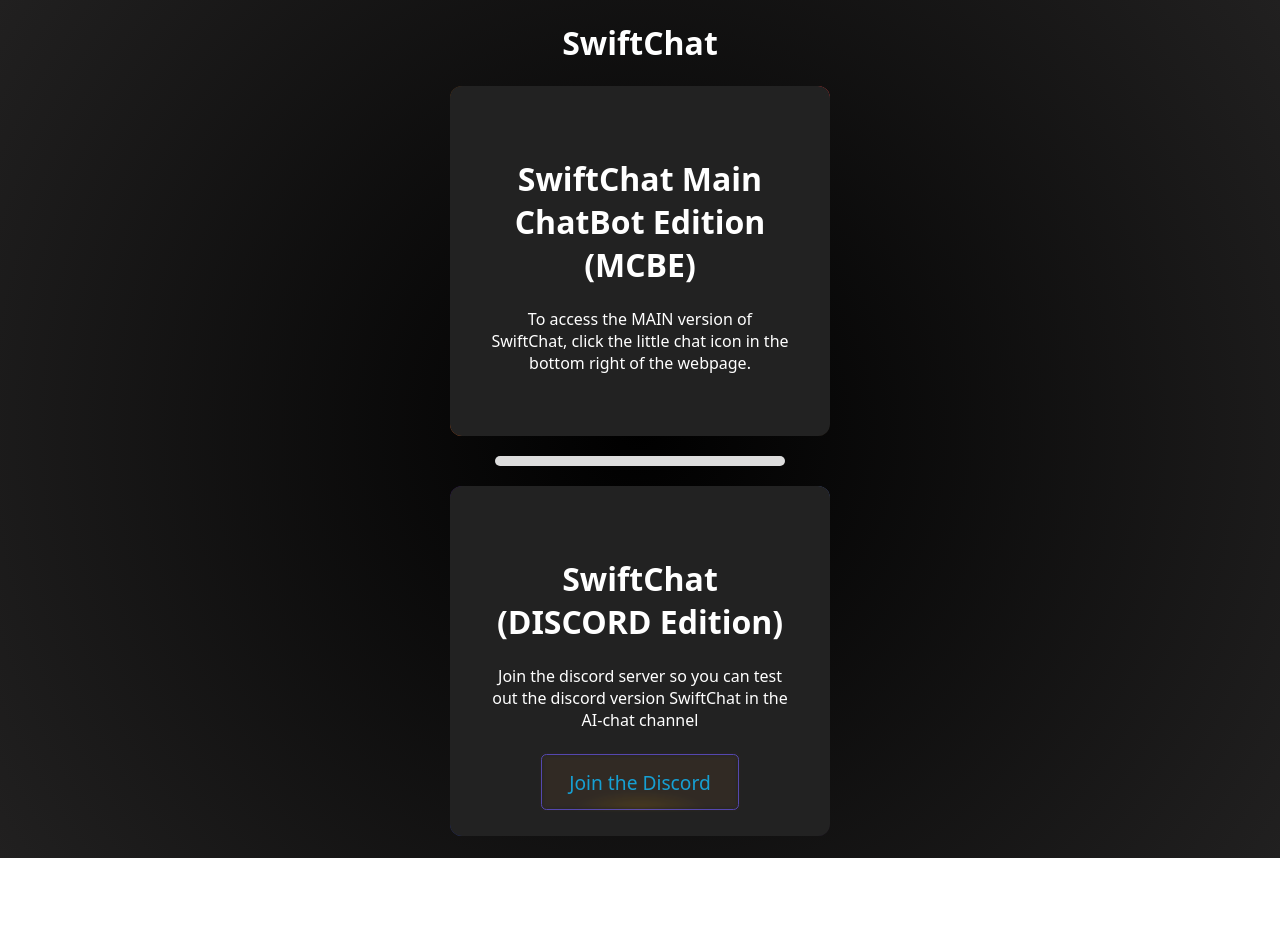
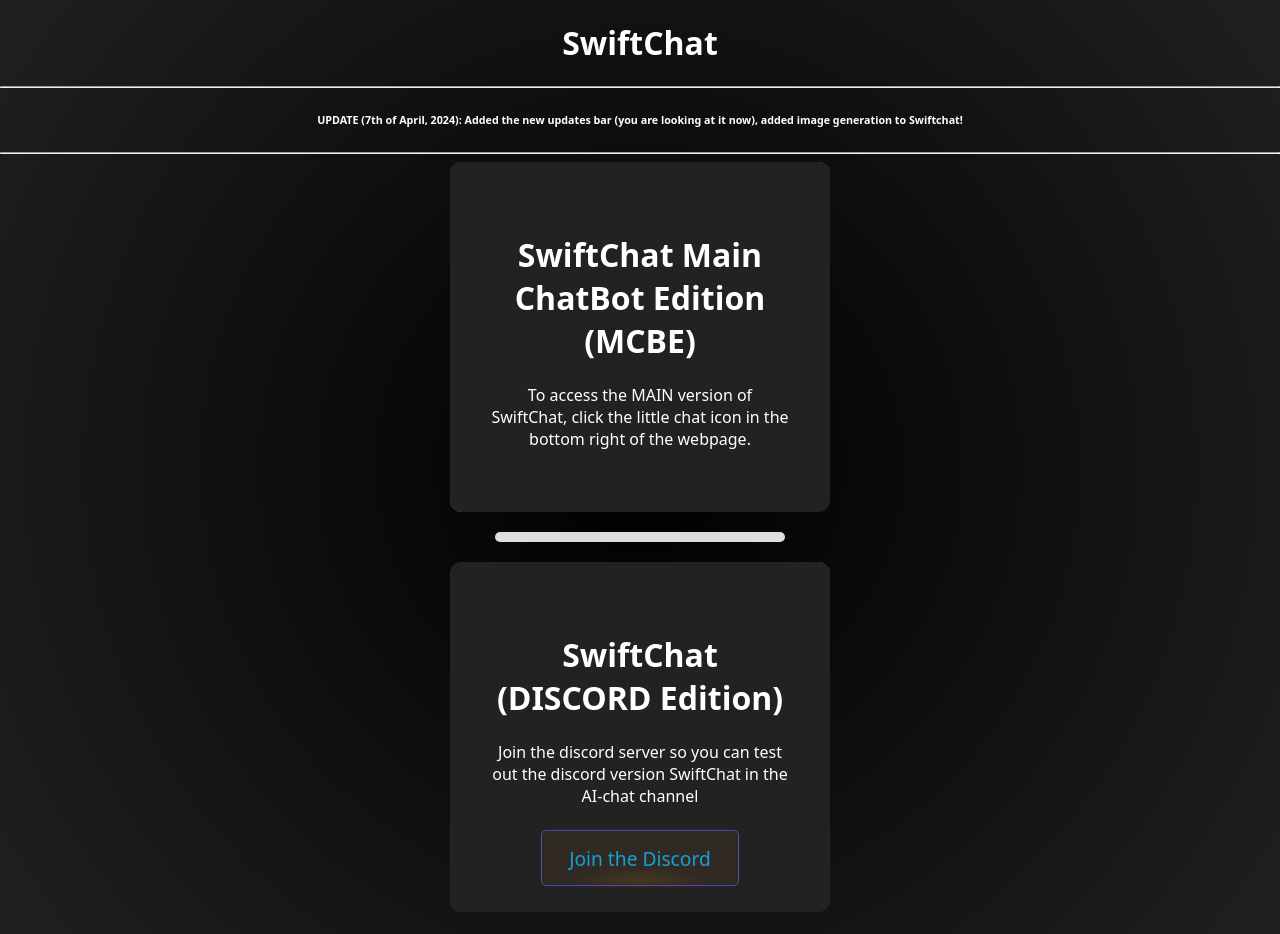
Before and after one commit to OuvrTechnologies/swiftchat.github.io, a plain HTML site: page index.html in a window 1280 px wide. Before the commit the page ends 858 px from the top, so only its background shows below. Drawn offline with Linux system fonts and the light colour scheme; a script that the page names is missing.

Commit message:
Update index.html

```diff
--- a/index.html
+++ b/index.html
@@ -240,11 +240,18 @@
       opacity: .2;
       filter: blur(2px);
     }
+
+    h6 {
+      color: white;
+    }
   </style>
 </head>
 <body>
     <center>
       <h1>SwiftChat</h1>
+      <hr>
+      <h6>UPDATE (7th of April, 2024): Added the new updates bar (you are looking at it now), added image generation to Swiftchat!</h6>
+      <hr>
       <div class="card">
         <div class="card-container">
             <h1>SwiftChat Main ChatBot Edition (MCBE)</h1>
```
